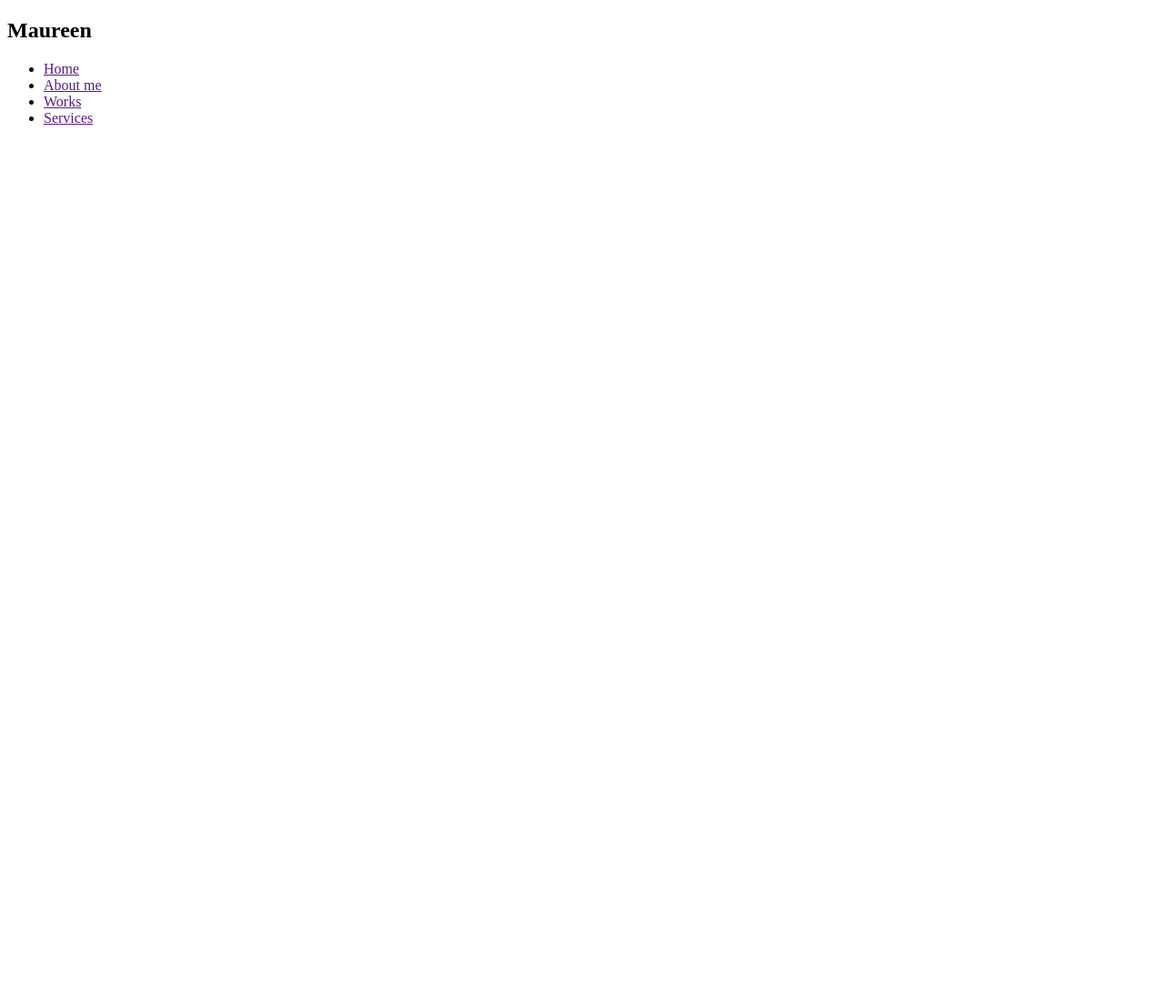
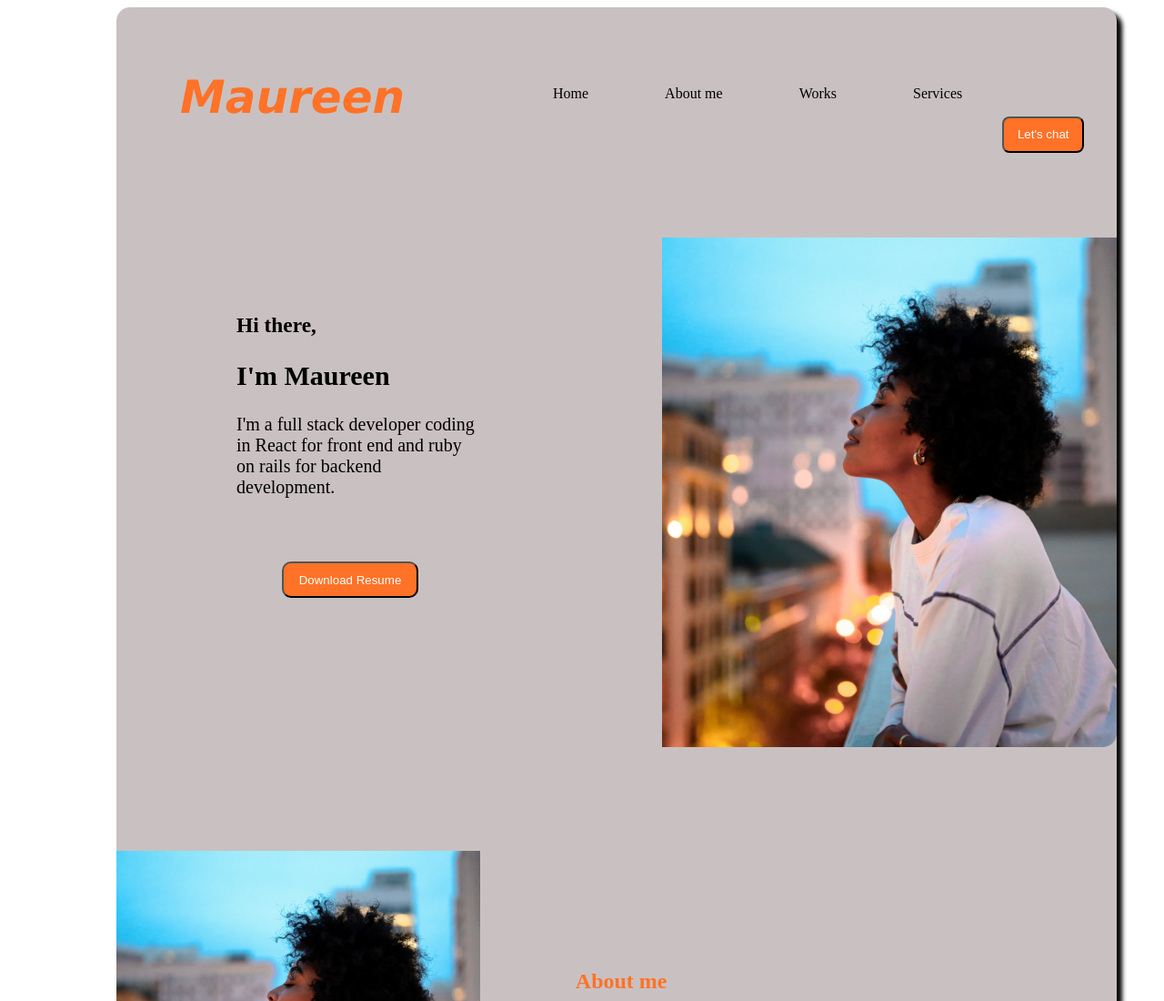
Before and after one commit to Maureen0007/my-portfolio, a plain HTML site: page index.html in a window 1280 px wide. Shown: the top 1100 px of the page at 91% size. Before the commit the page ends 800 px from the top, so only its background shows below. Drawn offline with Linux system fonts and the light colour scheme.

Commit message:
add structure and design to website. add images

```diff
--- a/index.html
+++ b/index.html
@@ -2,12 +2,15 @@
 <html lang="en">
 <head>
     <link rel="stylesheet" href="./style.css">
+    <script src="https://kit.fontawesome.com/00e54f393f.js" crossorigin="anonymous"></script>
     <meta charset="UTF-8">
     <meta http-equiv="X-UA-Compatible" content="IE=edge">
     <meta name="viewport" content="width=device-width, initial-scale=1.0">
     <title>My personal website</title>
 </head>
 <body>
+    <div class="container">
+
     <!-- navigation bar -->
     <section id="navigation">
         <div class="name">
@@ -19,9 +22,49 @@
                 <li> <a href="">About me</a> </li>
                 <li> <a href="">Works</a> </li>
                 <li> <a href="">Services</a> </li>
+                <li><button id="navbutton">Let's chat</button></li>
             </ul>
         </div>
     </section>
+    <!-- hero section -->
+    <section id="hero">
+        <div class="herotext">
+            <h3>Hi there,</h3>
+            <h1>I'm Maureen</h1>
+            <p>I'm a full stack developer coding in React for front end and ruby on rails for backend development.</p>
+            <button class="resumebtn">Download Resume</button>
+        </div>
+        <div class="heroimage">
+            <img src="./images/heroimage.png" alt="My photo" width="500px">
+        </div>
+    </section>
+    <!-- about section -->
+    <section id="about">
+        <div class="aboutimage">
+            <img src="./images/heroimage.png" alt="" width="400px">
+
+        </div>
+        <div class="abouttext">
+            <h2>About me</h2>
+            <p>I am f full stack developer. I write code on both the front-end and back-end.</p>
+        </div>
+
+    </section>
+    <!-- languages -->
+    <section id="languages">
+        <div class="title">
+            <h2>My languages</h2>
+        </div>
+        <div class="icons">
+            <i class="fa-brands fa-html5"></i>HTML
+            <i class="fa-brands fa-css3-alt"></i>CSS
+            <i class="fa-brands fa-react"></i>react
+            <i class="fa-brands fa-js"></i>javascript
+
+        </div>
+    </section>
+    <!-- reach me -->
+    </div>
 
 </body>
 </html>
--- a/style.css
+++ b/style.css
@@ -1,3 +1,119 @@
 *{
     box-sizing: border-box;
 }
+body{
+    background-repeat: no-repeat;
+    background-size: cover;
+    width: 100vh;
+}
+.container{
+    width: max-content;
+    height: max-content;
+    background-color: rgb(201, 193, 193);
+    margin-left: 15%;
+    border-radius: 15px;
+    box-shadow: 6px 6px 5px black;
+}
+/* navigation bar */
+#navigation{
+    width: 100%;
+    display: flex;
+    justify-content: space-between;
+
+
+
+}
+#navigation h1{
+    color: #FF7227;
+    font-size: 50px;
+    font-family:'Lucida Sans', 'Lucida Sans Regular', 'Lucida Grande', 'Lucida Sans Unicode', Geneva, Verdana, sans-serif;
+    font-style: italic;
+    margin: 70px;
+}
+ul{
+    box-sizing: border-box;
+    width: 700px;
+
+
+}
+.links li{
+    display: inline-block;
+}
+a{
+    text-decoration: none;
+    padding: 40px;
+    float: right;
+    color: black;
+    margin-top: 30px;
+
+
+
+}
+a:hover{
+    color: #FF7227;
+}
+#navbutton{
+    background-color: #FF7227;
+    color: white;
+    width: 90px;
+    height: 40px;
+    border-radius: 8px;
+
+}
+/* hero section */
+#hero{
+    width: 100%;
+    display: flex;
+    justify-content: space-between;
+    gap: 200px;
+    margin-top: 5%;
+
+}
+.herotext{
+    font-size: 20px;
+    width: 400px;
+    margin-left: 12%;
+    margin-top: 60px;
+}
+.resumebtn{
+    background-color: #FF7227;
+    height: 40px;
+    width: 150px;
+    margin: 50px;
+    border-radius: 10px;
+    cursor: pointer;
+    color: white;
+}
+.heroimage img{
+    border-bottom-right-radius: 15px;
+}
+/* about section */
+#about{
+    display: flex;
+    justify-content: space-between;
+    margin-top: 10%;
+}
+.abouttext{
+    margin-right: 10%;
+    margin-top: 10%;
+}
+.abouttext h2{
+    color: #FF7227;
+}
+/* languages */
+#languages{
+    margin-top: 5%;
+}
+.title h2{
+    color: #FF7227;
+    font-size: 40px;
+    margin-left: 30%;
+}
+.icons {
+    margin-left: 50px;
+}
+.icons i{
+    padding: 50px;
+    font-size: 100px;
+}
+/* reach me */
```
Also changed, not shown: images/port1.jpg (added), 1 other file.
